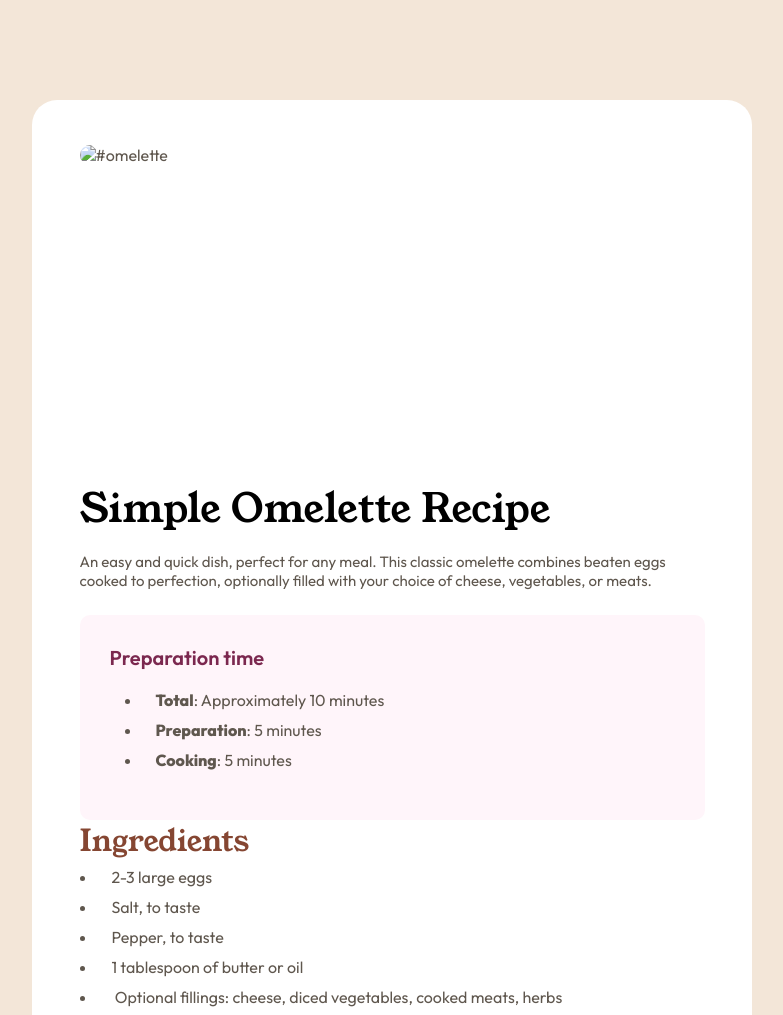
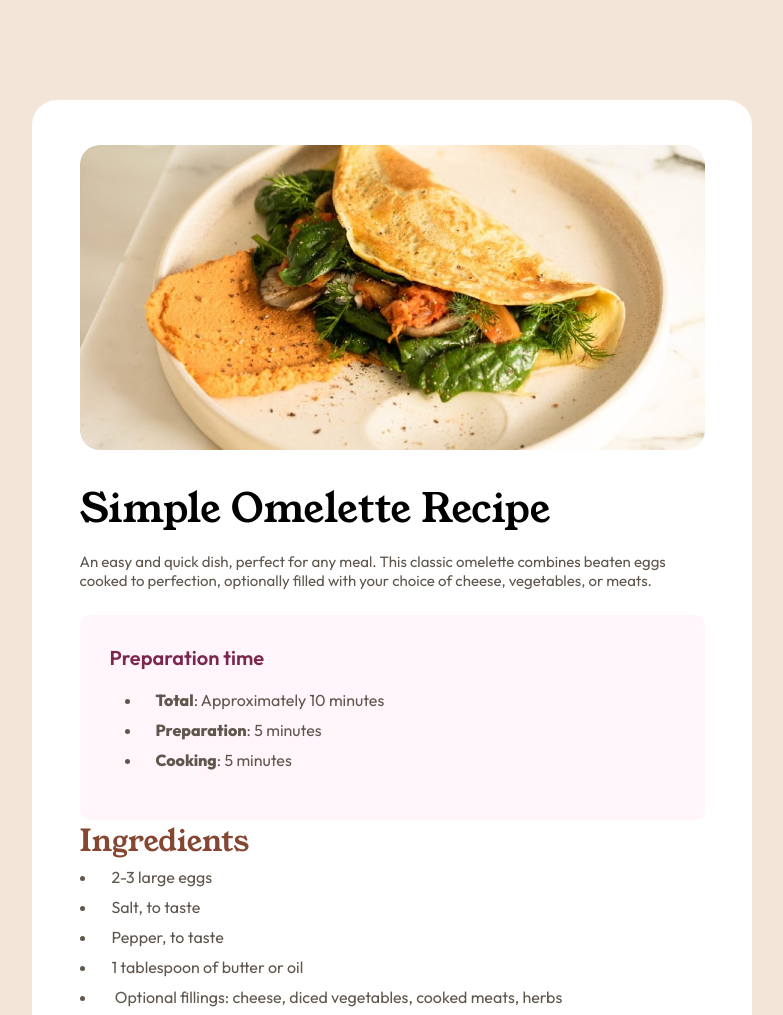
Before and after one commit to ShivamI18/Recipe-page, a plain HTML site: page index.html in a window 1280 px wide. Shown: the top 1015 px of the page, without its empty margins (248-1031 px from the left). Drawn offline with Linux system fonts and the light colour scheme.

Commit message:
Update index.html

```diff
--- a/index.html
+++ b/index.html
@@ -14,7 +14,7 @@
         <div class="container">
             <div class="box">
                 <div class="heroimg">
-                    <img src="assets\images\image-omelette.jpeg" alt="#omelette">
+                    <img src="https://raw.githubusercontent.com/ShivamI18/Recipe-page/refs/heads/main/image-omelette.jpeg" alt="#omelette">
                 </div>
                 <div class="herotitle title">Simple Omelette Recipe</div>
                 <div class="description outfit400">
```
